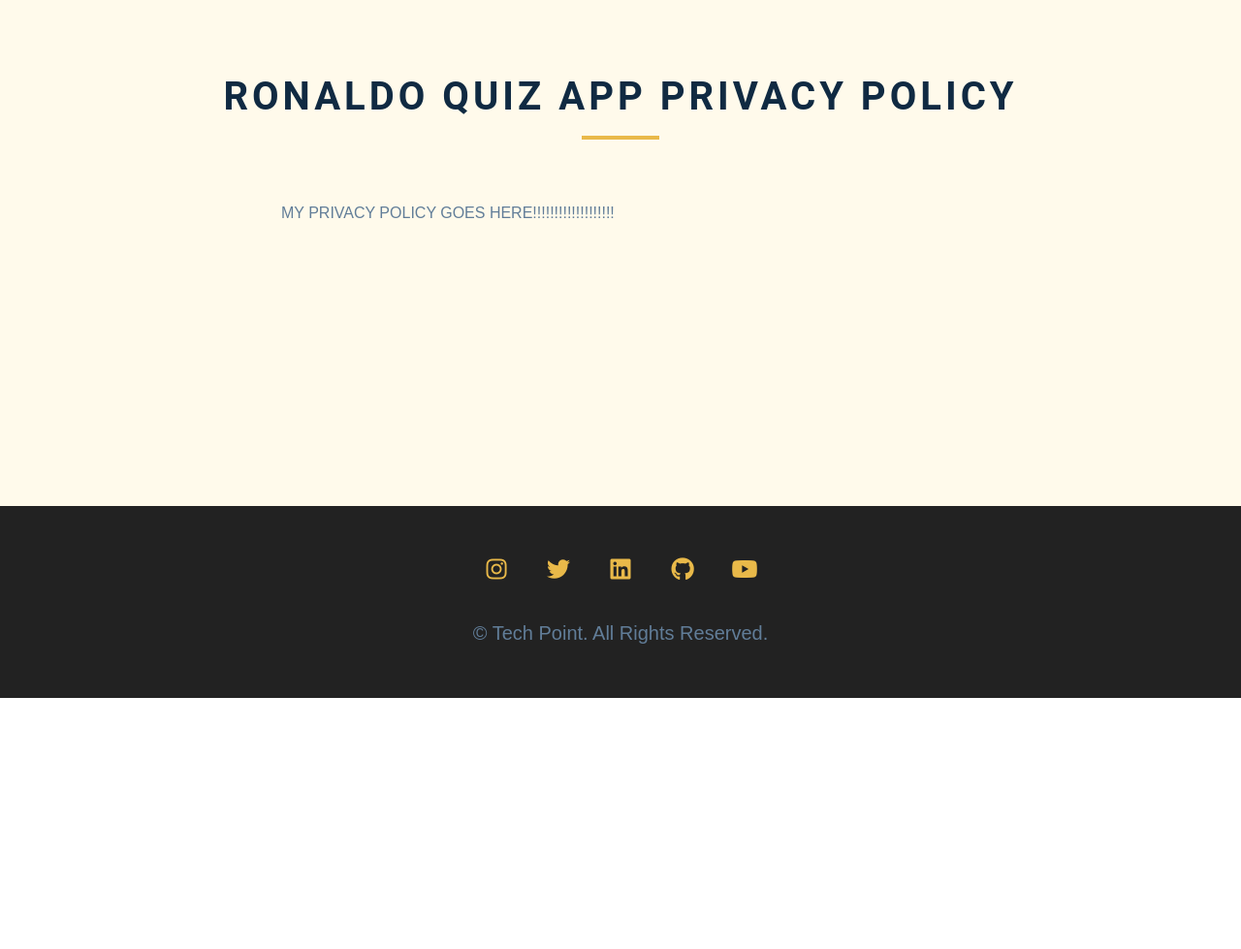
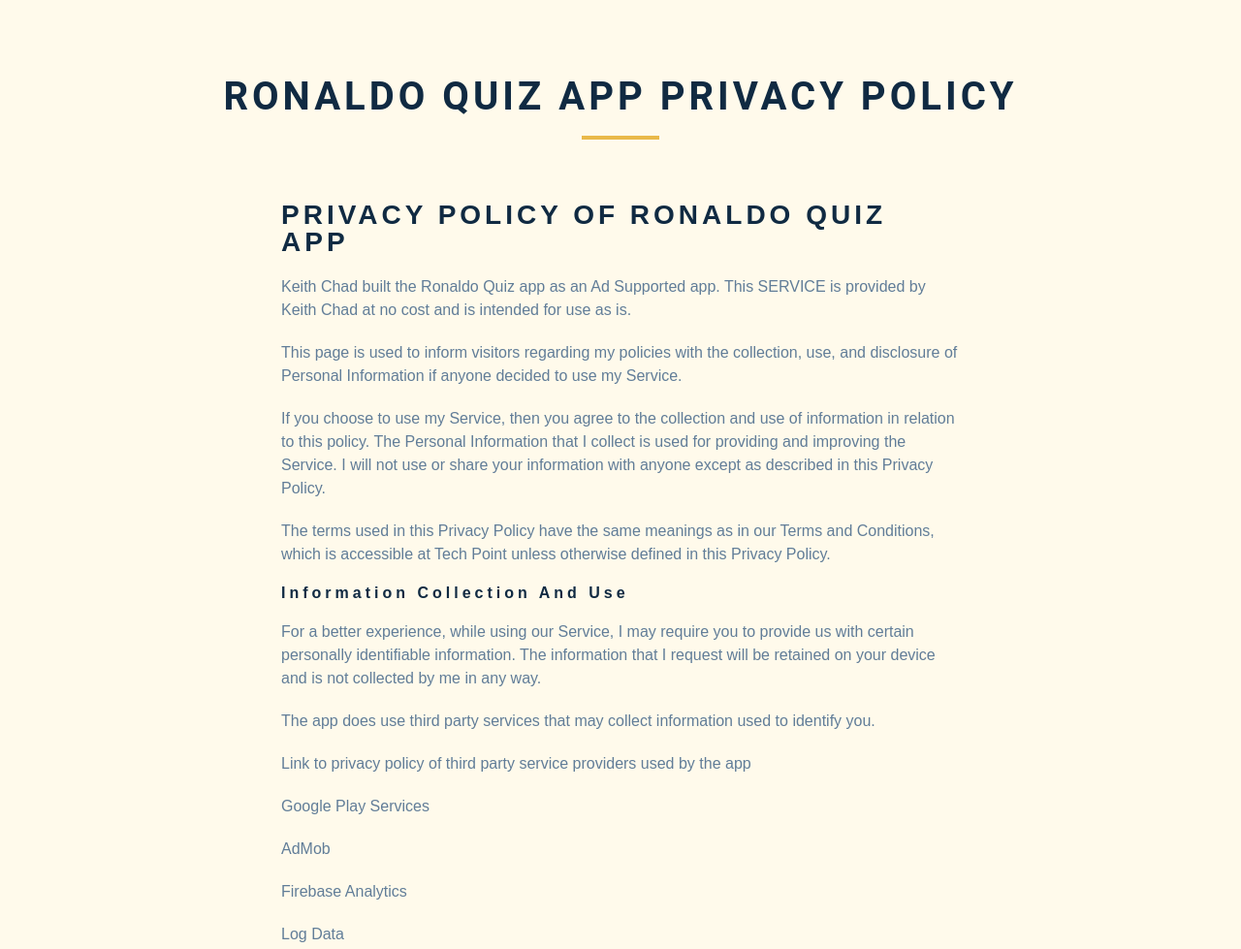
Before and after one commit to keithchad/keithchad.github.io, a plain HTML site: page index.html/app-privacy-policy-CR7.html in a window 1280 px wide. Shown: the top 979 px of the page at 97% size. Before the commit the page ends 800 px from the top, so only its background shows below. Drawn offline with Linux system fonts and the light colour scheme.

Commit message:
privacy policy

```diff
--- a/index.html/app-privacy-policy-CR7.html
+++ b/index.html/app-privacy-policy-CR7.html
@@ -31,7 +31,65 @@
       <div class="section-center page-info">
         <!-- about page -->
         <p>
-          MY PRIVACY POLICY GOES HERE!!!!!!!!!!!!!!!!!!!
+          <p><b><h3>PRIVACY POLICY OF RONALDO QUIZ APP</h3></b></p>
+<p>Keith Chad built the Ronaldo Quiz app as an Ad Supported app. This SERVICE is provided by Keith Chad at no cost and is intended for use as is.</p>
+
+<p>This page is used to inform visitors regarding my policies with the collection, use, and disclosure of Personal Information if anyone decided to use my Service.</p>
+
+<p>If you choose to use my Service, then you agree to the collection and use of information in relation to this policy. The Personal Information that I collect is used for providing and improving the Service. I will not use or share your information with anyone except as described in this Privacy Policy.</p>
+
+<p>The terms used in this Privacy Policy have the same meanings as in our Terms and Conditions, which is accessible at Tech Point unless otherwise defined in this Privacy Policy.</p>
+
+<p><b><h4>Information Collection and Use</h4></b></p>
+
+<p>For a better experience, while using our Service, I may require you to provide us with certain personally identifiable information. The information that I request will be retained on your device and is not collected by me in any way.</p>
+
+<p>The app does use third party services that may collect information used to identify you.</p>
+
+<p>Link to privacy policy of third party service providers used by the app</p>
+
+<p>Google Play Services</p>
+<p>AdMob</p>
+<p>Firebase Analytics</p>
+<p>Log Data</p>
+
+I want to inform you that whenever you use my Service, in a case of an error in the app I collect data and information (through third party products) on your phone called Log Data. This Log Data may include information such as your device Internet Protocol (“IP”) address, device name, operating system version, the configuration of the app when utilizing my Service, the time and date of your use of the Service, and other statistics.
+
+Cookies
+
+Cookies are files with a small amount of data that are commonly used as anonymous unique identifiers. These are sent to your browser from the websites that you visit and are stored on your device's internal memory.
+
+This Service does not use these “cookies” explicitly. However, the app may use third party code and libraries that use “cookies” to collect information and improve their services. You have the option to either accept or refuse these cookies and know when a cookie is being sent to your device. If you choose to refuse our cookies, you may not be able to use some portions of this Service.
+
+Service Providers
+
+I may employ third-party companies and individuals due to the following reasons:
+
+To facilitate our Service;
+To provide the Service on our behalf;
+To perform Service-related services; or
+To assist us in analyzing how our Service is used.
+I want to inform users of this Service that these third parties have access to your Personal Information. The reason is to perform the tasks assigned to them on our behalf. However, they are obligated not to disclose or use the information for any other purpose.
+
+Security
+
+I value your trust in providing us your Personal Information, thus we are striving to use commercially acceptable means of protecting it. But remember that no method of transmission over the internet, or method of electronic storage is 100% secure and reliable, and I cannot guarantee its absolute security.
+
+Links to Other Sites
+
+This Service may contain links to other sites. If you click on a third-party link, you will be directed to that site. Note that these external sites are not operated by me. Therefore, I strongly advise you to review the Privacy Policy of these websites. I have no control over and assume no responsibility for the content, privacy policies, or practices of any third-party sites or services.
+
+Children’s Privacy
+
+These Services do not address anyone under the age of 13. I do not knowingly collect personally identifiable information from children under 13. In the case I discover that a child under 13 has provided me with personal information, I immediately delete this from our servers. If you are a parent or guardian and you are aware that your child has provided us with personal information, please contact me so that I will be able to do necessary actions.
+
+Changes to This Privacy Policy
+
+I may update our Privacy Policy from time to time. Thus, you are advised to review this page periodically for any changes. I will notify you of any changes by posting the new Privacy Policy on this page. These changes are effective immediately after they are posted on this page.
+
+Contact Us
+
+If you have any questions or suggestions about my Privacy Policy, do not hesitate to contact me at hello@uigitdev.com.
         </p>
       </div>
     </section>
```
